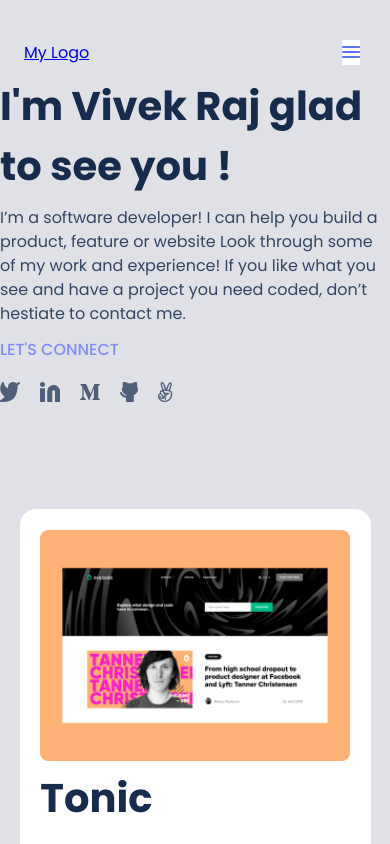
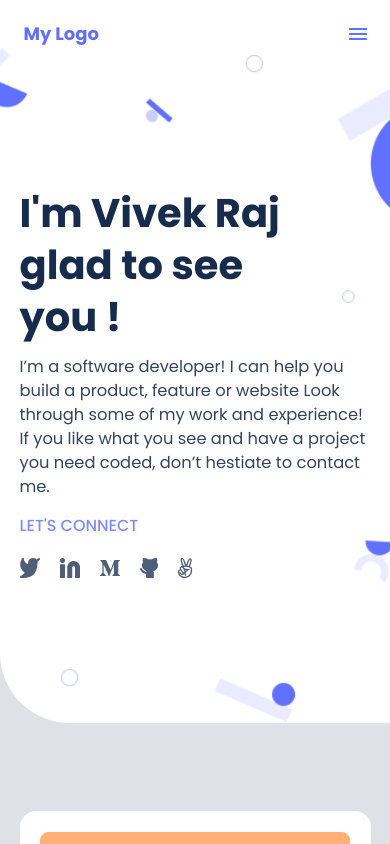
Before and after one commit to VivekRaaZ/portfolio, a plain HTML site: page index.html in a window 390 px wide. Shown: the top 844 px of the page. Drawn offline with Linux system fonts and the light colour scheme.

Commit message:
Add update CSS file for finish mobile version

```diff
--- a/style.css
+++ b/style.css
@@ -5,9 +5,83 @@
   box-sizing: border-box;
 }
 
-main {
-  padding-top: 28px;
+.raj {
+  border-radius: 0 0 0 4.375rem;
+  background-color: white;
+}
+
+.glad {
+  background-image: url('image/header-shape.png');
+  background-repeat: no-repeat;
+  background-size: cover;
+  background-position: cover;
+  width: 100%;
+  height: 80vh;
+  display: flex;
+  justify-content: center;
+  flex-direction: column;
+  padding: 0 5%;
+  align-items: flex-start;
+}
+
+.boss {
   background-color: #dfe1e6;
+}
+
+header {
+  height: 48px;
+  width: 100%;
+  display: flex;
+  justify-content: space-between;
+  align-items: center;
+  background-color: white;
+  padding: 20px  6% 0 5%;
+}
+
+.logo {
+  color: #6070ff;
+  font-size: 18px;
+  line-height: 20px;
+  text-align: center;
+  font-weight: 700;
+  margin: 50px 4px;
+  text-decoration: none;
+  margin-bottom: 55px;
+}
+
+.software {
+  font-size: 16.3px;
+  line-height: 24px;
+  color: #344563;
+}
+
+.icon {
+  display: flex;
+  gap: 20px;
+  margin-top: 20px;
+  list-style-type: none;
+}
+
+.connect {
+  font-size: 16px;
+  margin-top: 15px;
+  line-height: 24px;
+  color: #7f8cff;
+  font-weight: 500;
+}
+
+li {
+  list-style: none;
+}
+
+.side {
+  padding-top: 44px;
+  background-color: #dfe1e6;
+}
+
+.upwork {
+  display: grid;
+  grid-template-rows: auto auto auto auto;
 }
 
 .tonic {
@@ -15,12 +89,10 @@ main {
   order: 0;
   flex-grow: 0;
   padding: 1.3rem;
-  margin: 100px 5%;
+  margin: 44px 5%;
   width: 90%;
-  height: 30%;
   background: white;
   border-radius: 16px;
-  margin-bottom: 88px;
 }
 
 .can {
@@ -44,12 +116,12 @@ main {
 }
 
 h1 {
-  margin-bottom: 10px;
-  font-weight: 700;
-  line-height: 60px;
-  color: #172b4d;
+  padding-right: 50px;
   font-size: 40px;
+  margin-bottom: 12px;
+  line-height: 52px;
   font-style: bold;
+  color: rgba(23, 43, 77, 1);
 }
 
 .ulto {
@@ -166,43 +238,8 @@ h1 {
   display: flex;
   justify-content: center;
   flex-direction: column;
-  margin-top: 105px;
+  margin-top: 65px;
   border-radius: 0 70px 0 0;
-}
-
-.navbar {
-  background-color: white;
-  margin-right: 30px;
-}
-
-header {
-  height: 48px;
-  width: 100%;
-  padding-left: 24px;
-  display: flex;
-  justify-content: space-between;
-  align-items: center;
-}
-
-.software {
-  font-size: 16px;
-  line-height: 24px;
-  color: #344563;
-}
-
-.connect {
-  font-size: 16px;
-  margin-top: 12px;
-  line-height: 24px;
-  color: #7f8cff;
-  font-weight: 500;
-}
-
-.icon {
-  display: flex;
-  gap: 20px;
-  margin-top: 20px;
-  list-style-type: none;
 }
 
 .buton {
@@ -291,3 +328,7 @@ h5 {
 .hr {
   margin-bottom: 50px;
 }
+
+.dan li {
+  list-style-type: none;
+}
```
